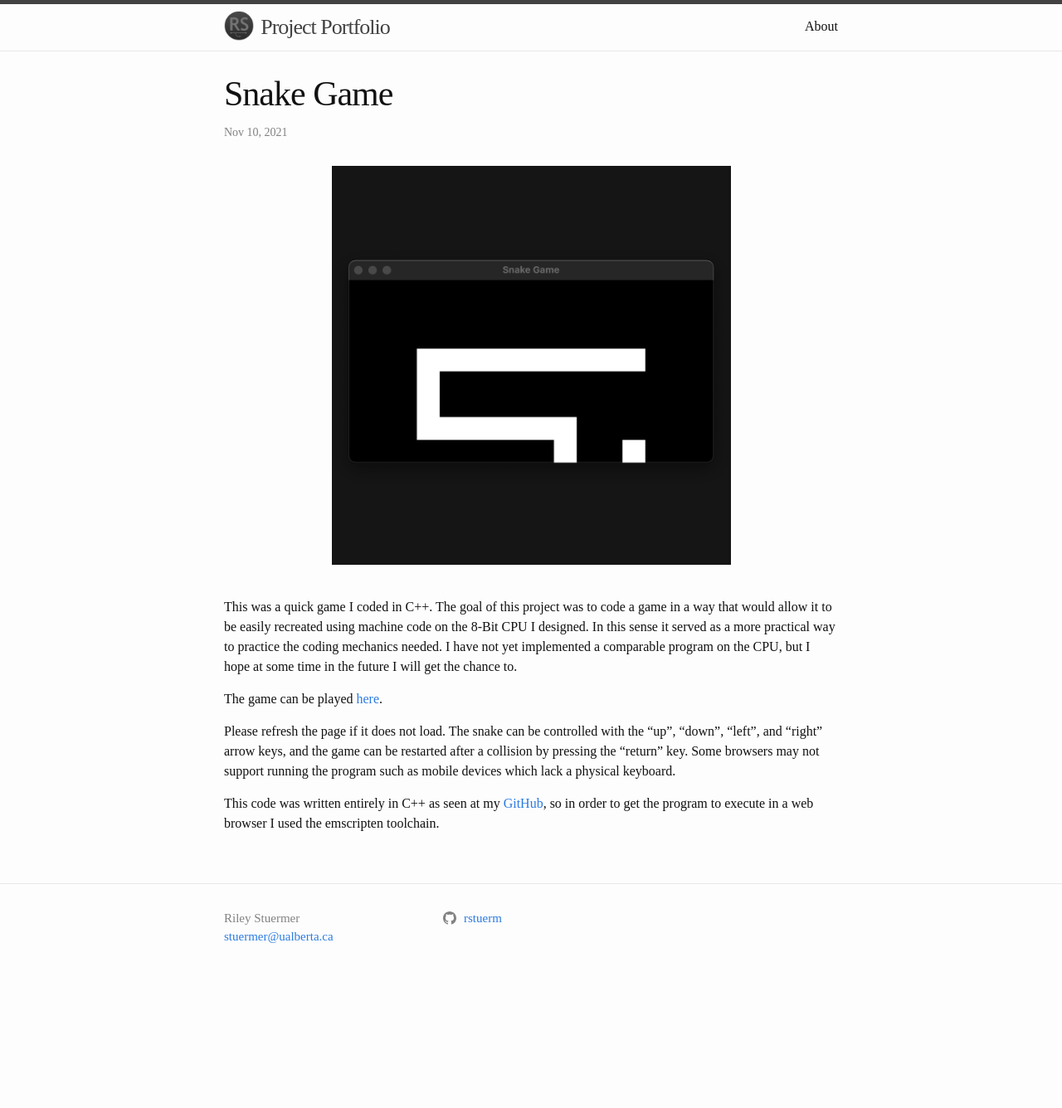
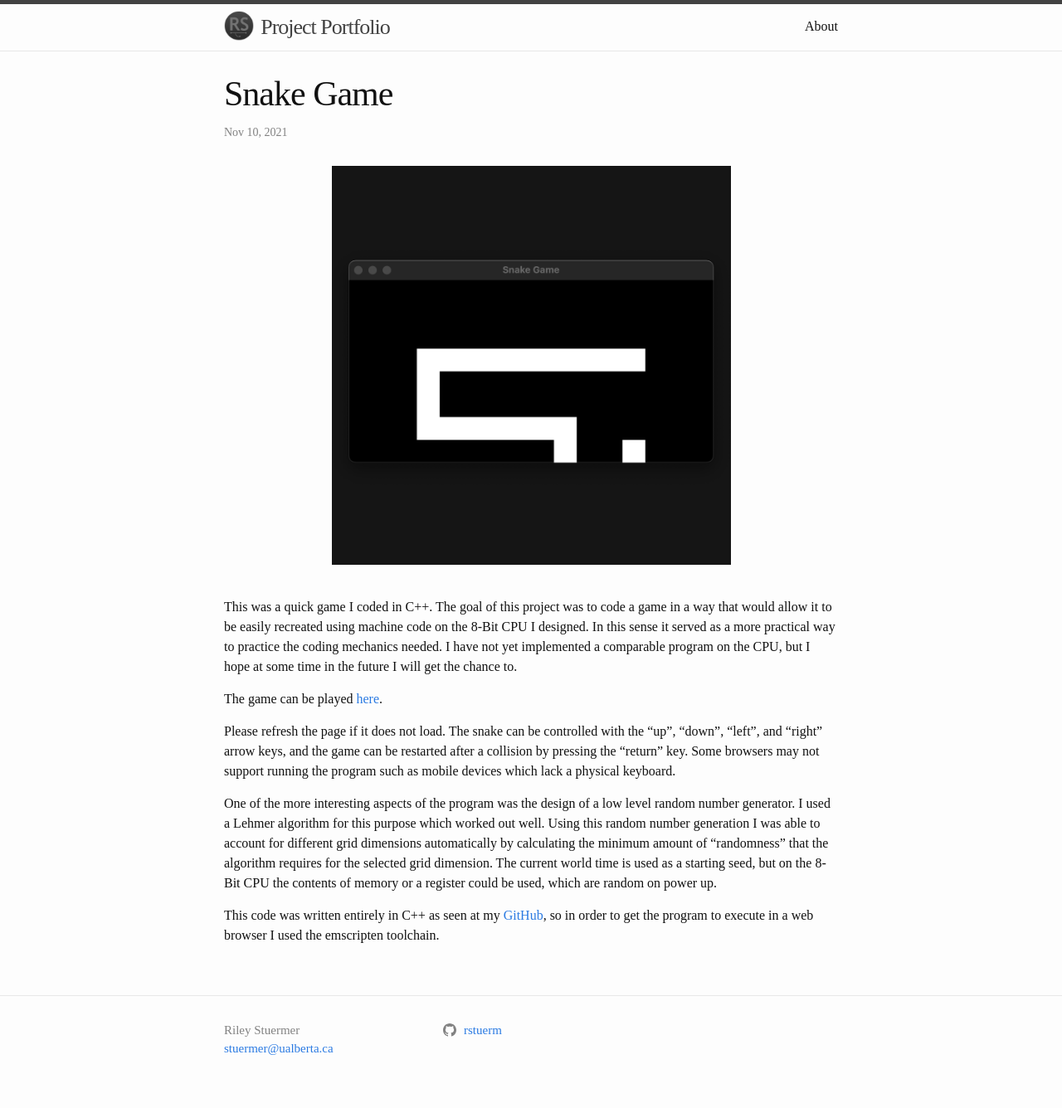
Before and after one commit to rstuerm/rstuerm.github.io, a Jekyll site: the page built from _posts/2021-11-10-SnakeGame.markdown, in a window 1280 px wide. Shown: the whole page at 83% size. Built offline with Jekyll 4.4.1, drawn with Linux system fonts in a browser that asks for light colours; before the commit the page ends 1201 px from its top, so only the background shows below that.

Commit message:
Update for random starting seeds in snake game

```diff
--- a/_posts/2021-11-10-SnakeGame.markdown
+++ b/_posts/2021-11-10-SnakeGame.markdown
@@ -14,6 +14,8 @@ The game can be played [here]({{ site.baseurl }}{% link /Snake.html %}).
 
 Please refresh the page if it does not load. The snake can be controlled with the "up", "down", "left", and "right" arrow keys, and the game can be restarted after a collision by pressing the "return" key. Some browsers may not support running the program such as mobile devices which lack a physical keyboard.
 
+One of the more interesting aspects of the program was the design of a low level random number generator. I used a Lehmer algorithm for this purpose which worked out well. Using this random number generation I was able to account for different grid dimensions automatically by calculating the minimum amount of "randomness" that the algorithm requires for the selected grid dimension. The current world time is used as a starting seed, but on the 8-Bit CPU the contents of memory or a register could be used, which are random on power up.
+
 This code was written entirely in C++ as seen at my [GitHub][GitHub], so in order to get the program to execute in a web browser I used the emscripten toolchain.
 
 [GitHub]: https://github.com/rstuerm/SnakeGame
```
Also changed, not shown: 1 other file.
